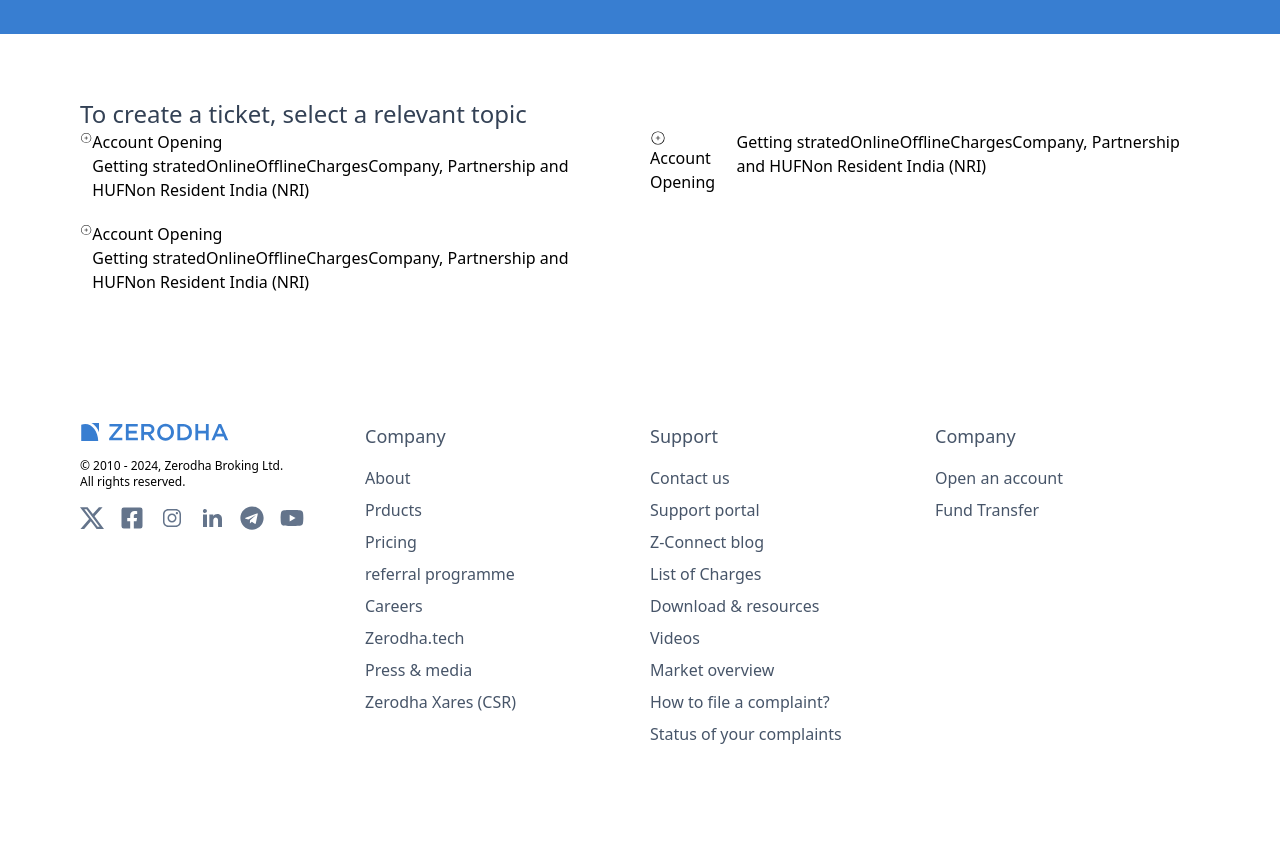
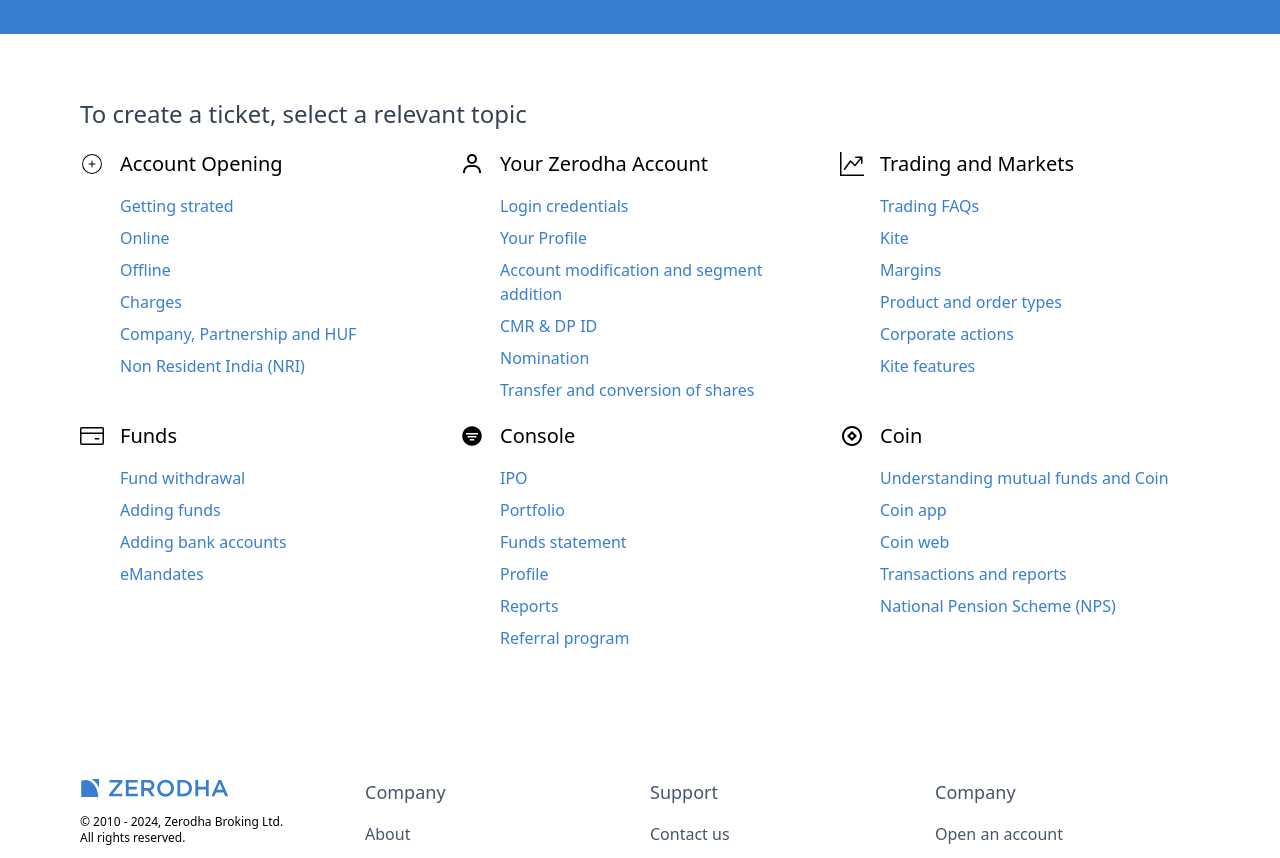
Before and after one commit to ashishmohanty10/ZerodhaClone-100xDev, a React (Vite) app: page /support in a window 1280 px wide. Shown: the part 440-1298 px from the top of the page. Built offline with nearby package versions, Linux system fonts and the light colour scheme.

Commit message:
light mode support section done

```diff
--- a/src/components/SupportLinkList.jsx
+++ b/src/components/SupportLinkList.jsx
@@ -1,61 +1,280 @@
 import React from "react";
 import { CiCirclePlus } from "react-icons/ci";
+import { BiUser } from "react-icons/bi";
+import { BsGraphUpArrow } from "react-icons/bs";
+import { GoCreditCard } from "react-icons/go";
+import { IoFilterCircleSharp } from "react-icons/io5";
+import { RiCopperCoinLine } from "react-icons/ri";
 
 const SupportLinkList = () => {
   return (
     <div>
-      <div className="grid grid-cols-2 justify-between items-start gap-5">
+      <div className="grid md:grid-cols-3 justify-between items-start gap-5 mt-5">
         {/* first column */}
-        <div className="flex justify-between items-start">
-          <CiCirclePlus />
+        <div className="flex flex-col justify-between items-start">
+          <div className="flex justify-start items-center gap-4 mb-4">
+            <CiCirclePlus className="text-2xl" />
+            <h3 className="text-xl font-normal"> Account Opening</h3>
+          </div>
 
-          <div>
-            <h3> Account Opening</h3>
-
-            <ul>
-              <a href="">Getting strated</a>
-              <a href="">Online</a>
-              <a href="">Offline</a>
-              <a href="">Charges</a>
-              <a href="">Company, Partnership and HUF</a>
-              <a href="">Non Resident India (NRI)</a>
-            </ul>
-          </div>
+          <ul className="flex flex-col gap-y-2 pl-10">
+            <a
+              href=""
+              className="text-primaryColor hover:text-slate-900 duration-75"
+            >
+              Getting strated
+            </a>
+            <a
+              href=""
+              className="text-primaryColor hover:text-slate-900 duration-75"
+            >
+              Online
+            </a>
+            <a
+              href=""
+              className="text-primaryColor hover:text-slate-900 duration-75"
+            >
+              Offline
+            </a>
+            <a
+              href=""
+              className="text-primaryColor hover:text-slate-900 duration-75"
+            >
+              Charges
+            </a>
+            <a
+              href=""
+              className="text-primaryColor hover:text-slate-900 duration-75"
+            >
+              Company, Partnership and HUF
+            </a>
+            <a
+              href=""
+              className="text-primaryColor hover:text-slate-900 duration-75"
+            >
+              Non Resident India (NRI)
+            </a>
+          </ul>
         </div>
 
         {/* secnd column */}
-        <div className="flex justify-between items-start">
-          <div>
-            <CiCirclePlus />
-            <h3> Account Opening</h3>
+        <div className="flex flex-col justify-between items-start">
+          <div className="flex justify-start items-center gap-4 mb-4">
+            <BiUser className="text-2xl" />
+            <h3 className="text-xl font-normal">Your Zerodha Account</h3>
           </div>
 
-          <ul>
-            <a href="">Getting strated</a>
-            <a href="">Online</a>
-            <a href="">Offline</a>
-            <a href="">Charges</a>
-            <a href="">Company, Partnership and HUF</a>
-            <a href="">Non Resident India (NRI)</a>
+          <ul className="flex flex-col gap-y-2 pl-10">
+            <a
+              href=""
+              className="text-primaryColor hover:text-slate-900 duration-75"
+            >
+              Login credentials
+            </a>
+            <a
+              href=""
+              className="text-primaryColor hover:text-slate-900 duration-75"
+            >
+              Your Profile
+            </a>
+            <a
+              href=""
+              className="text-primaryColor hover:text-slate-900 duration-75"
+            >
+              Account modification and segment addition
+            </a>
+            <a
+              href=""
+              className="text-primaryColor hover:text-slate-900 duration-75"
+            >
+              CMR & DP ID
+            </a>
+            <a
+              href=""
+              className="text-primaryColor hover:text-slate-900 duration-75"
+            >
+              Nomination
+            </a>
+            <a
+              href=""
+              className="text-primaryColor hover:text-slate-900 duration-75"
+            >
+              Transfer and conversion of shares
+            </a>
           </ul>
         </div>
 
         {/* third column */}
-        <div className="flex justify-between items-start">
-          <CiCirclePlus />
+        <div className="flex flex-col justify-between items-start">
+          <div className="flex justify-start items-center gap-4 mb-4">
+            <BsGraphUpArrow className="text-2xl" />
+            <h3 className="text-xl font-normal">Trading and Markets</h3>
+          </div>
 
-          <div>
-            <h3> Account Opening</h3>
+          <ul className="flex flex-col pl-10 gap-y-2">
+            <a
+              href=""
+              className="text-primaryColor hover:text-slate-900 duration-75"
+            >
+              Trading FAQs
+            </a>
+            <a
+              href=""
+              className="text-primaryColor hover:text-slate-900 duration-75"
+            >
+              Kite
+            </a>
+            <a
+              href=""
+              className="text-primaryColor hover:text-slate-900 duration-75"
+            >
+              Margins
+            </a>
+            <a
+              href=""
+              className="text-primaryColor hover:text-slate-900 duration-75"
+            >
+              Product and order types
+            </a>
+            <a
+              href=""
+              className="text-primaryColor hover:text-slate-900 duration-75"
+            >
+              Corporate actions
+            </a>
+            <a
+              href=""
+              className="text-primaryColor hover:text-slate-900 duration-75"
+            >
+              Kite features
+            </a>
+          </ul>
+        </div>
+      </div>
 
-            <ul>
-              <a href="">Getting strated</a>
-              <a href="">Online</a>
-              <a href="">Offline</a>
-              <a href="">Charges</a>
-              <a href="">Company, Partnership and HUF</a>
-              <a href="">Non Resident India (NRI)</a>
-            </ul>
+      {/* Section section */}
+      <div className="grid md:grid-cols-3 justify-between items-start gap-5 mt-5">
+        {/* first column */}
+        <div className="flex flex-col justify-between items-start">
+          <div className="flex justify-start items-center gap-4 mb-4">
+            <GoCreditCard className="text-2xl" />
+            <h3 className="text-xl font-normal">Funds</h3>
           </div>
+
+          <ul className="flex flex-col gap-y-2 pl-10">
+            <a
+              href=""
+              className="text-primaryColor hover:text-slate-900 duration-75"
+            >
+              Fund withdrawal
+            </a>
+            <a
+              href=""
+              className="text-primaryColor hover:text-slate-900 duration-75"
+            >
+              Adding funds
+            </a>
+            <a
+              href=""
+              className="text-primaryColor hover:text-slate-900 duration-75"
+            >
+              Adding bank accounts
+            </a>
+            <a
+              href=""
+              className="text-primaryColor hover:text-slate-900 duration-75"
+            >
+              eMandates
+            </a>
+          </ul>
+        </div>
+
+        {/* secnd column */}
+        <div className="flex flex-col justify-between items-start">
+          <div className="flex justify-start items-center gap-4 mb-4">
+            <IoFilterCircleSharp className="text-2xl" />
+            <h3 className="text-xl font-normal">Console</h3>
+          </div>
+
+          <ul className="flex flex-col gap-y-2 pl-10">
+            <a
+              href=""
+              className="text-primaryColor hover:text-slate-900 duration-75"
+            >
+              IPO
+            </a>
+            <a
+              href=""
+              className="text-primaryColor hover:text-slate-900 duration-75"
+            >
+              Portfolio
+            </a>
+            <a
+              href=""
+              className="text-primaryColor hover:text-slate-900 duration-75"
+            >
+              Funds statement
+            </a>
+            <a
+              href=""
+              className="text-primaryColor hover:text-slate-900 duration-75"
+            >
+              Profile
+            </a>
+            <a
+              href=""
+              className="text-primaryColor hover:text-slate-900 duration-75"
+            >
+              Reports
+            </a>
+            <a
+              href=""
+              className="text-primaryColor hover:text-slate-900 duration-75"
+            >
+              Referral program
+            </a>
+          </ul>
+        </div>
+
+        {/* third column */}
+        <div className="flex flex-col justify-between items-start">
+          <div className="flex justify-start items-center gap-4 mb-4">
+            <RiCopperCoinLine className="text-2xl" />
+            <h3 className="text-xl font-normal">Coin</h3>
+          </div>
+
+          <ul className="flex flex-col pl-10 gap-y-2">
+            <a
+              href=""
+              className="text-primaryColor hover:text-slate-900 duration-75"
+            >
+              Understanding mutual funds and Coin
+            </a>
+            <a
+              href=""
+              className="text-primaryColor hover:text-slate-900 duration-75"
+            >
+              Coin app
+            </a>
+            <a
+              href=""
+              className="text-primaryColor hover:text-slate-900 duration-75"
+            >
+              Coin web
+            </a>
+            <a
+              href=""
+              className="text-primaryColor hover:text-slate-900 duration-75"
+            >
+              Transactions and reports
+            </a>
+            <a
+              href=""
+              className="text-primaryColor hover:text-slate-900 duration-75"
+            >
+              National Pension Scheme (NPS)
+            </a>
+          </ul>
         </div>
       </div>
     </div>
--- a/src/pages/Support.jsx
+++ b/src/pages/Support.jsx
@@ -20,13 +20,13 @@
               </p>
             </div>
 
-            <div className="grid grid-cols-2 justify-between items-center mt-5 gap-10">
+            <div className="grid md:grid-cols-2 justify-between items-center mt-5 gap-10">
               <div className="flex flex-col justify-start gap-y-5">
                 <h3 className="text-slate-100 font-medium text-xl">
                   Search for an answer or browse help topics to create a ticket
                 </h3>
 
-                <div className="flex justify-center items-center py-4 px-4 bg-slate-100 w-[80%] rounded-sm">
+                <div className="flex justify-center items-center py-4 px-4 bg-slate-100 rounded-sm gap-5 w-full">
                   <input
                     type="text"
                     placeholder="Eg: how do i activate F&O, why is my order getting rejected ..."
@@ -36,7 +36,7 @@
                   <IoIosSearch className="text-2xl font-medium" />
                 </div>
 
-                <ul className="flex justify-between items-center flex-wrap">
+                <ul className="flex flex-col md:flex-row justify-start md:gap-x-5 flex-wrap">
                   <a
                     href=""
                     className="font-normal text-xl text-slate-100 underline mb-2 pb-1"
```
